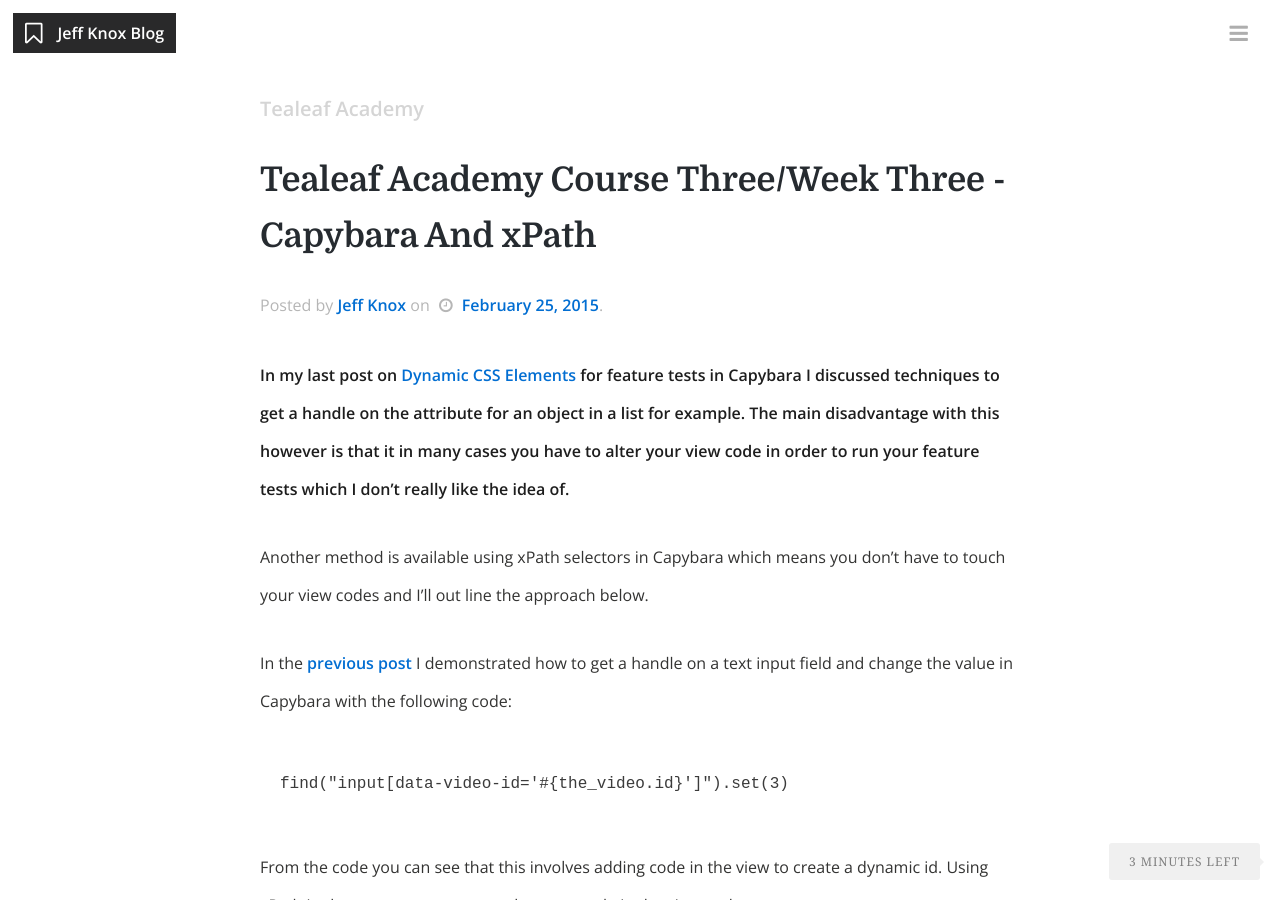
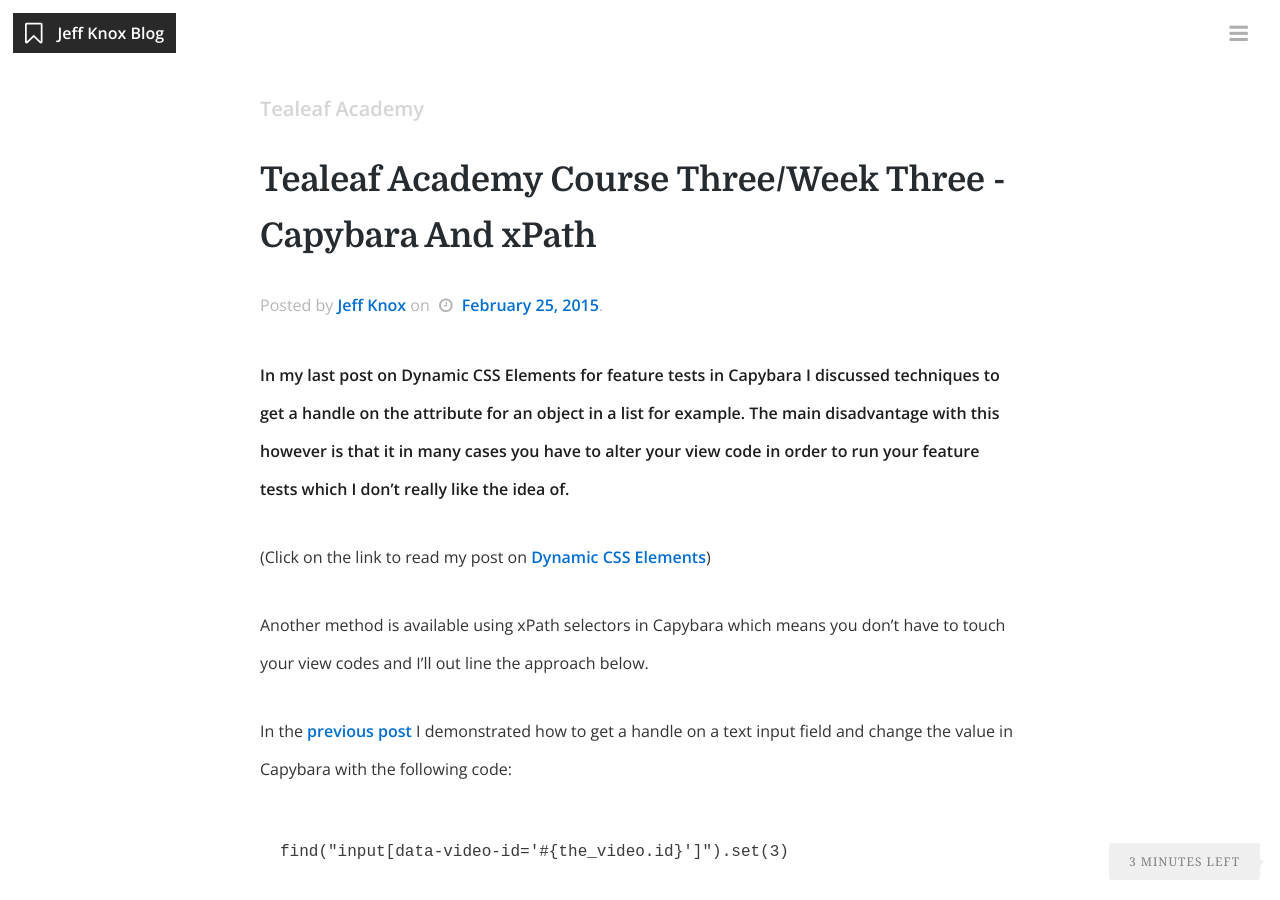
Before and after one commit to knoxjeffrey/knoxjeffrey.github.io, a Jekyll site: the page built from _posts/2015-02-25-course-three-week-three-capybara-and-xpath.markdown, in a window 1280 px wide and 900 px high. Built offline with Jekyll 4.4.1, drawn with Linux system fonts in a browser that asks for light colours; nearby versions of some CDN libraries.

Commit message:
altered post

```diff
--- a/_posts/2015-02-25-course-three-week-three-capybara-and-xpath.markdown
+++ b/_posts/2015-02-25-course-three-week-three-capybara-and-xpath.markdown
@@ -8,7 +8,9 @@
 comments: true
 ---
 
-In my last post on [Dynamic CSS Elements](../../../../2015/02/24/course-three-week-three-dynamic-css-elements/) for feature tests in Capybara I discussed techniques to get a handle on the attribute for an object in a list for example.  The main disadvantage with this however is that it in many cases you have to alter your view code in order to run your feature tests which I don't really like the idea of.
+In my last post on Dynamic CSS Elements for feature tests in Capybara I discussed techniques to get a handle on the attribute for an object in a list for example.  The main disadvantage with this however is that it in many cases you have to alter your view code in order to run your feature tests which I don't really like the idea of.
+
+(Click on the link to read my post on [Dynamic CSS Elements](../../../../2015/02/24/course-three-week-three-dynamic-css-elements/))
 
 Another method is available using xPath selectors in Capybara which means you don't have to touch your view codes and I'll out line the approach below.
 
```
